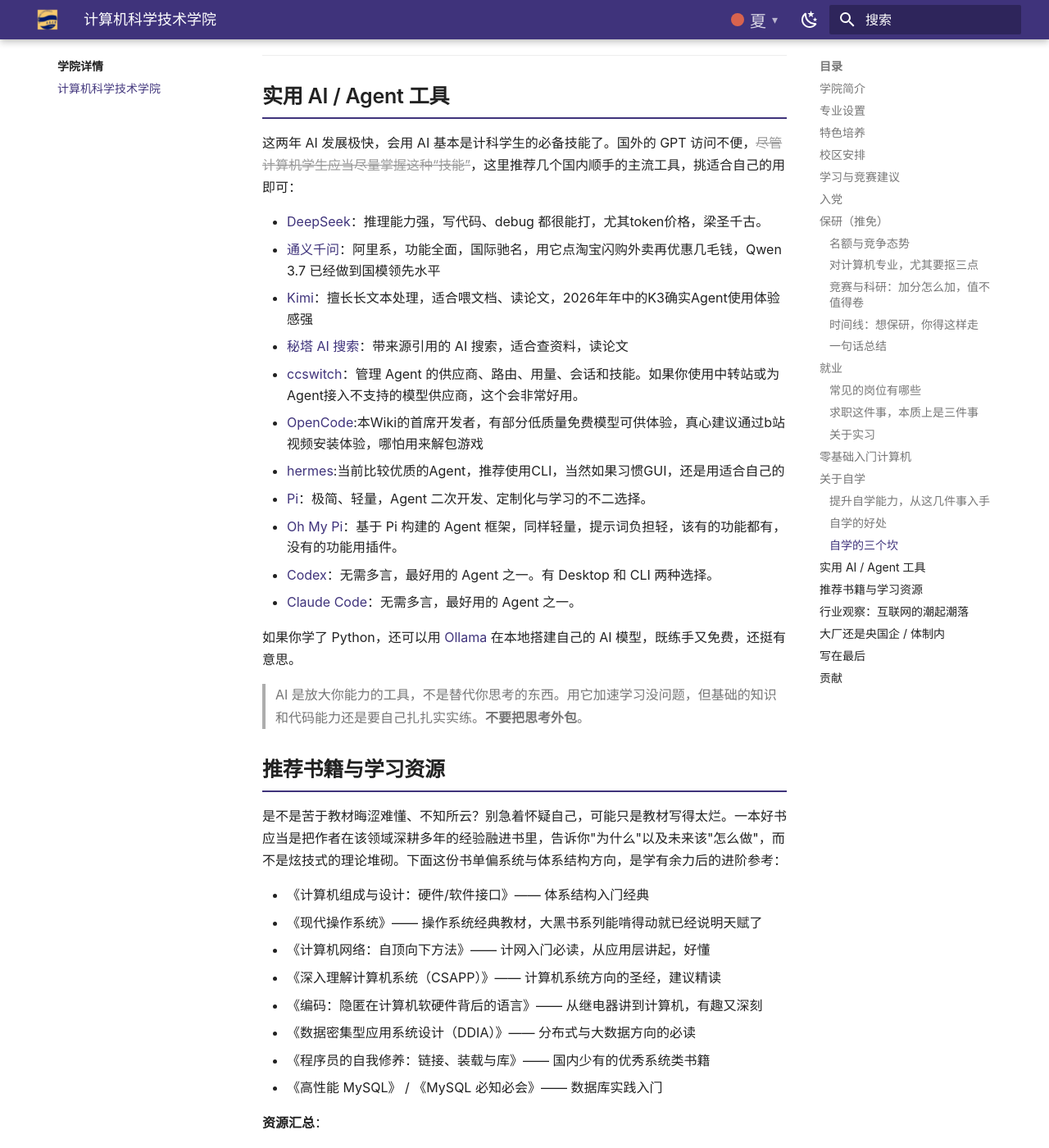
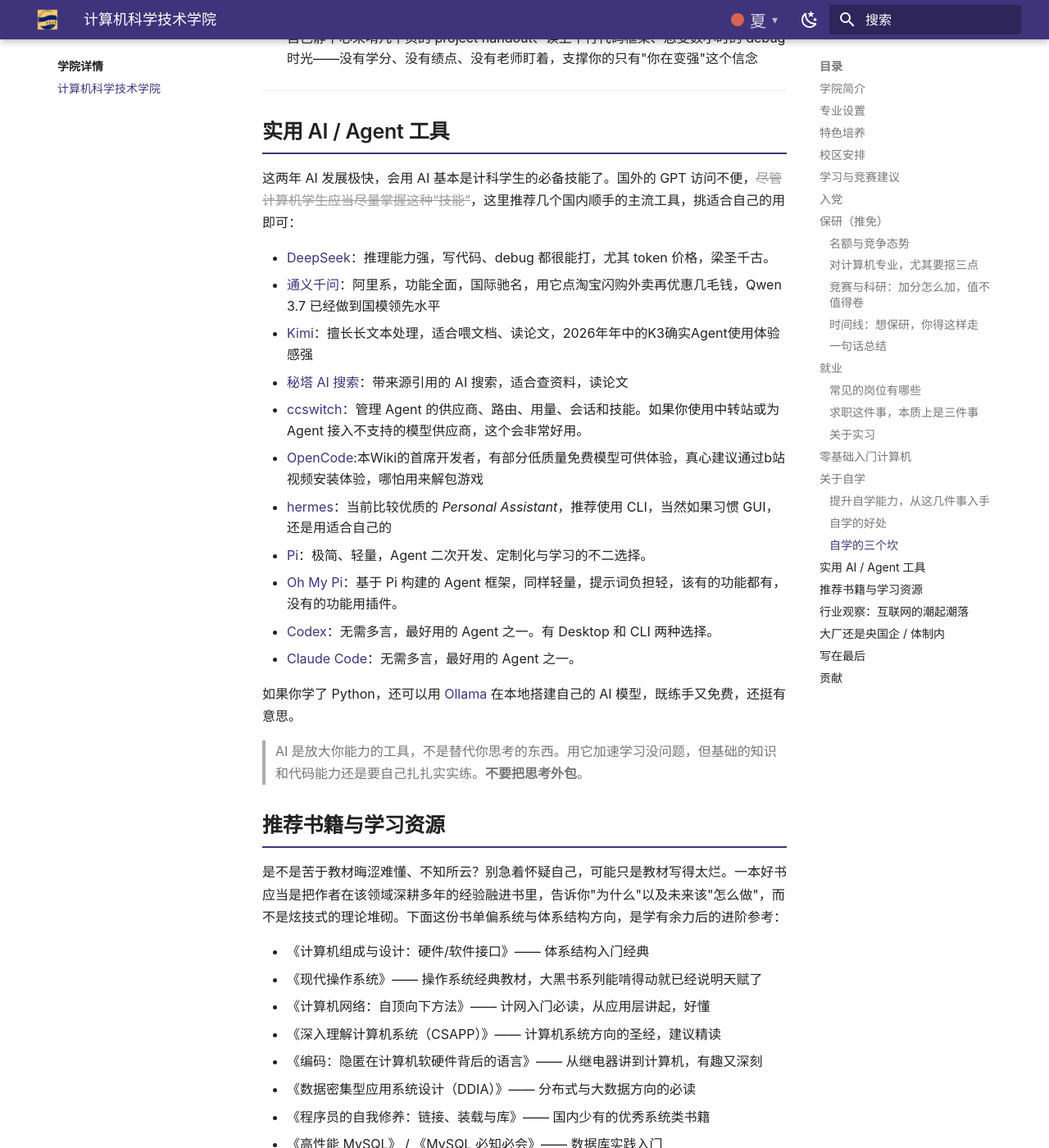
Before and after one commit to IceofTea/QDU-Wiki, an MkDocs documentation site: the page built from docs/college/computer_science_and_technology.md, in a window 1280 px wide and 1400 px high, scrolled down 8427 px. Shown: the whole window at 82% size. Built offline with MkDocs 1.6.1 and Material for MkDocs 9.7.7, drawn with Linux system fonts in a browser that asks for light colours; comment, search, counter and statistics services are not loaded; some of the changed text lies outside the part shown.

Commit message:
感谢玉环YH的贡献

```diff
--- a/docs/college/computer_science_and_technology.md
+++ b/docs/college/computer_science_and_technology.md
@@ -15,8 +15,8 @@
 
 | 专业 | 说明 |
 | --- | --- |
-| **计算机科学与技术** | 学院核心专业，覆盖计算机基础理论、软件与系统开发等方向，软硬件兼施的C.S大佬（与软工没有本质区别） |
-| **计算机科学与技术(图灵班)** | 最初图灵班是入学后再选拔，如今是分高者得，一直是倾斜更加优质的师资力量，教材也有所不同。保研率更高。 |
+| **计算机科学与技术** | 学院核心专业，覆盖计算机基础理论、软件与系统开发等方向，软硬件兼施的 C.S 大佬（与软工没有本质区别） |
+| **计算机科学与技术（图灵班）** | 最初图灵班是入学后再选拔，如今是分高者得，一直是倾斜更加优质的师资力量，教材也有所不同。保研率更高。 |
 | **软件工程** | 学科评估成果最好的专业，其实只要是计算机类，本科学哪个方向区别不大 ~~编程也就图一乐，收收心找个电子厂上班了😋~~ |
 | **信息安全** | 系统掌握包括网络安全、计算机系统安全、数据安全等信息安全理论与信息安全软件开发的基础理论和基本技能 ~~老师，怎么注册GitHub呀😵~~ |
 | **人工智能** | 面向智能时代设立的新兴专业，设有人工智能创新班，继承自“智能科学与技术”专业 |
@@ -128,7 +130,7 @@
 - **前端工程师**：负责界面的呈现，你手机 App 里的每一个按钮、网页上的每一处样式，都是前端的成果。~~现已被Agent干碎~~
 - **后端工程师**：负责业务逻辑与数据流转，你发一条消息，要经过服务器的接收、存储、转发，才能到达对方手机，这部分工作就是后端
 - **算法工程师**：负责具体算法与模型的设计，比如根据用户的历史行为决定给他推什么内容，背后就是算法在起作用。
-- **AI 开发 / Agent 工程师**：负责大模型应用开发，或者基于大模型的 Agent 进行二次开发，模型本质是接收输入、推理、输出结果，Agent为模型提供了工具调用接口和工作流管理。
+- **AI 开发 / Agent 工程师**：负责大模型应用开发，或者基于大模型的 Agent 进行二次开发，模型本质是接收输入、推理、输出结果，Agent 为模型提供了工具调用接口和工作流管理。
 - **网络安全工程师**：一个很大的分类，可能是做安全服务、安全研究，也可能是车联网 / IoT / 工控方向，甚至有些地方的运维岗也叫"网络安全工程师"
 - **渗透测试工程师**：熟悉攻防技术，负责应急响应和漏洞分析，通常需要有竞赛或实战经历
 - **安全研究员**：以安全研究为核心，方向多种多样
@@ -199,13 +201,13 @@
 
 这两年 AI 发展极快，会用 AI 基本是计科学生的必备技能了。国外的 GPT 访问不便，~~尽管计算机学生应当尽量掌握这种“技能”~~，这里推荐几个国内顺手的主流工具，挑适合自己的用即可：
 
-- [DeepSeek](https://chat.deepseek.com/)：推理能力强，写代码、debug 都很能打，尤其token价格，梁圣千古。
+- [DeepSeek](https://chat.deepseek.com/)：推理能力强，写代码、debug 都很能打，尤其 token 价格，梁圣千古。
 - [通义千问](https://www.tongyi.com/)：阿里系，功能全面，国际驰名，用它点淘宝闪购外卖再优惠几毛钱，Qwen 3.7 已经做到国模领先水平
 - [Kimi](https://kimi.moonshot.cn/)：擅长长文本处理，适合喂文档、读论文，2026年年中的K3确实Agent使用体验感强
 - [秘塔 AI 搜索](https://metaso.cn/)：带来源引用的 AI 搜索，适合查资料，读论文
-- [ccswitch](https://www.ccswitch.io/zh/)：管理 Agent 的供应商、路由、用量、会话和技能。如果你使用中转站或为Agent接入不支持的模型供应商，这个会非常好用。
+- [ccswitch](https://www.ccswitch.io/zh/)：管理 Agent 的供应商、路由、用量、会话和技能。如果你使用中转站或为 Agent 接入不支持的模型供应商，这个会非常好用。
 - [OpenCode](https://opencode.ai/):本Wiki的首席开发者，有部分低质量免费模型可供体验，真心建议通过b站视频安装体验，哪怕用来解包游戏
-- [hermes](https://github.com/nousresearch/hermes-agent):当前比较优质的Agent，推荐使用CLI，当然如果习惯GUI，还是用适合自己的
+- [hermes](https://github.com/nousresearch/hermes-agent)：当前比较优质的 *Personal Assistant*，推荐使用 CLI，当然如果习惯 GUI，还是用适合自己的
 - [Pi](https://github.com/earendil-works/pi)：极简、轻量，Agent 二次开发、定制化与学习的不二选择。
 - [Oh My Pi](https://github.com/can1357/oh-my-pi)：基于 Pi 构建的 Agent 框架，同样轻量，提示词负担轻，该有的功能都有，没有的功能用插件。
 - [Codex](https://openai.com/zh-Hans-CN/codex/)：无需多言，最好用的 Agent 之一。有 Desktop 和 CLI 两种选择。
@@ -236,7 +238,7 @@
 - [OSTEP 中文版](https://itanken.github.io/ostep-chinese/)：上面那本教材的中文版
 - [钝悟](https://dunwu.github.io/waterdrop/)：高质量博客，覆盖面极广，适合面试技能补强。
 - [洛谷](https://www.luogu.com.cn/)：OI/ACM 风格的算法刷题平台
-- [LeetCode](https://leetcode.cn/)：就业风格的算法刷题平台，除了算法还包括数据库、Shell、系统设计、Torch等题目
+- [LeetCode](https://leetcode.cn/)：就业风格的算法刷题平台，除了算法还包括数据库、Shell、系统设计、Torch 等题目
 
 ---
 
```
Also changed, not shown: other parts of docs/college/computer_science_and_technology.md (+2 -0 lines), docs/organization/index.md (+3 -2 lines), docs/words/index.md (+4 -4 lines), prompt/AGENT-GUIDE.md (+12 -0 lines).
